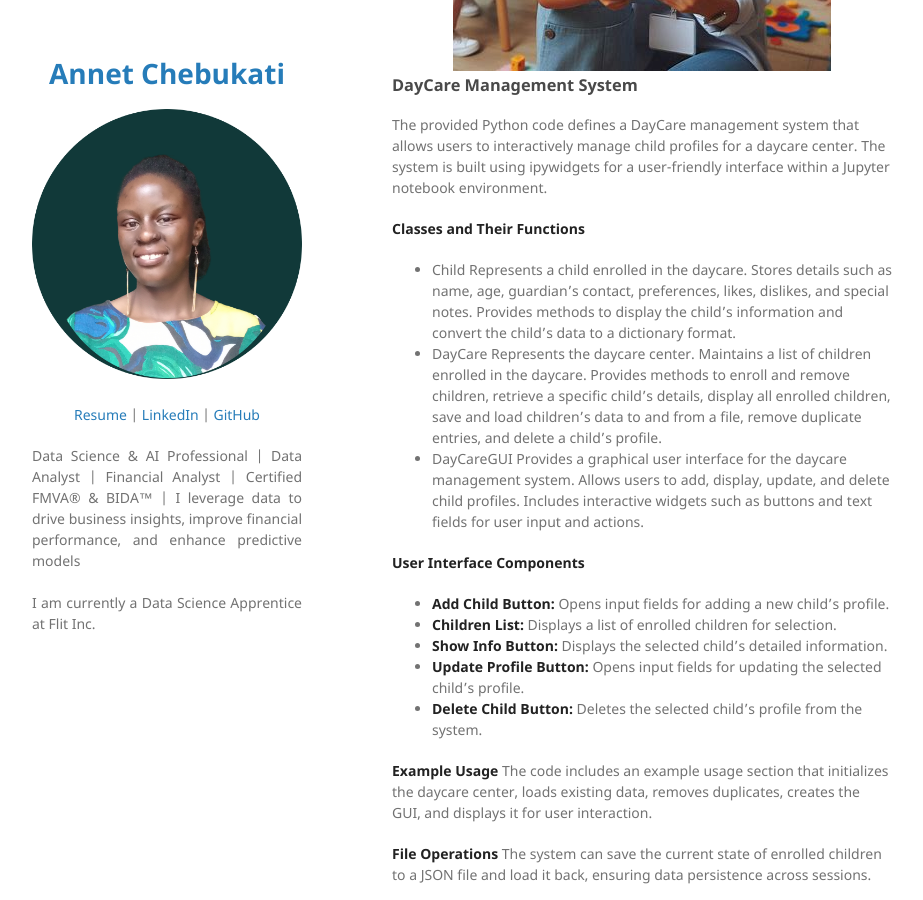
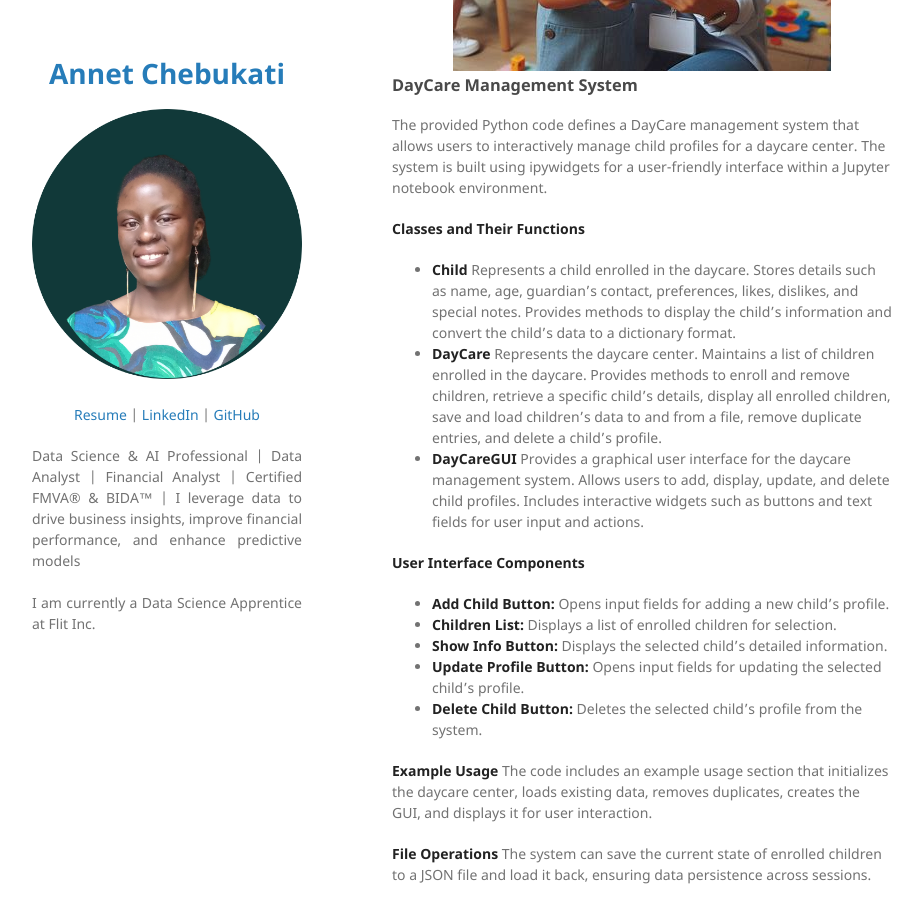
Before and after one commit to Annet-Chebukati/Data_Science_Analysis_Portfolio, a Jekyll site: the page built from index.md, in a window 1280 px wide and 900 px high, scrolled down 618 px. Shown: the whole window, without its empty margins (178-1101 px from the left). Built offline with Jekyll 4.4.1, drawn with Linux system fonts in a browser that asks for light colours; our own code applies the rules of GitHub Pages for plain Markdown files.

```diff
--- a/index.md
+++ b/index.md
@@ -15,15 +15,15 @@
 The provided Python code defines a DayCare management system that allows users to interactively manage child profiles for a daycare center. The system is built using ipywidgets for a user-friendly interface within a Jupyter notebook environment.
 
 **Classes and Their Functions**
-- Child
+- **Child**
    Represents a child enrolled in the daycare.
    Stores details such as name, age, guardian's contact, preferences, likes, dislikes, and special notes.
    Provides methods to display the child's information and convert the child's data to a dictionary format.
-- DayCare
+- **DayCare**
    Represents the daycare center.
    Maintains a list of children enrolled in the daycare.
    Provides methods to enroll and remove children, retrieve a specific child's details, display all enrolled children, save and load children's data to and from a file, remove duplicate entries, and delete a child's profile.
-- DayCareGUI
+- **DayCareGUI**
    Provides a graphical user interface for the daycare management system.
    Allows users to add, display, update, and delete child profiles.
    Includes interactive widgets such as buttons and text fields for user input and actions.
```
